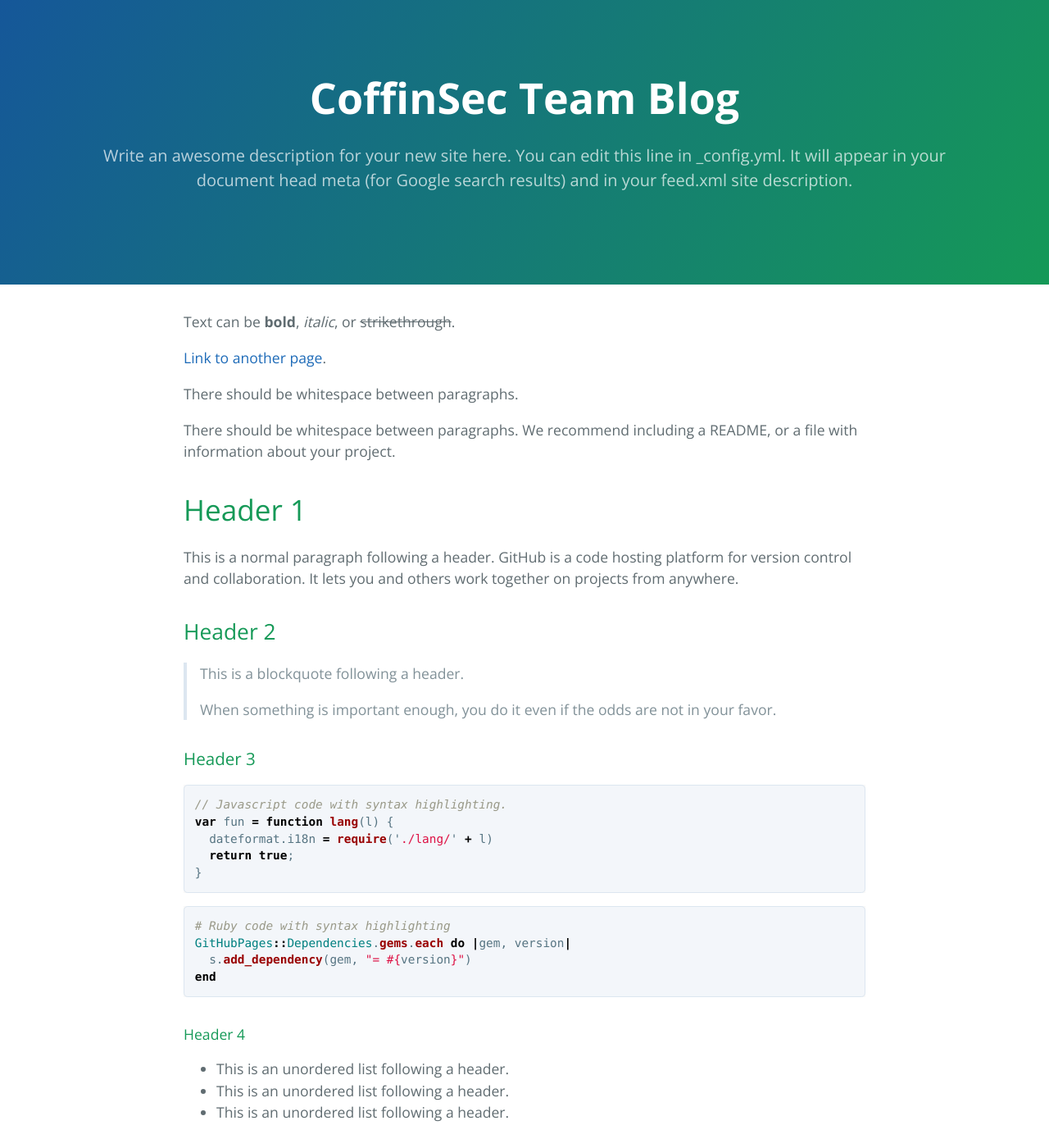
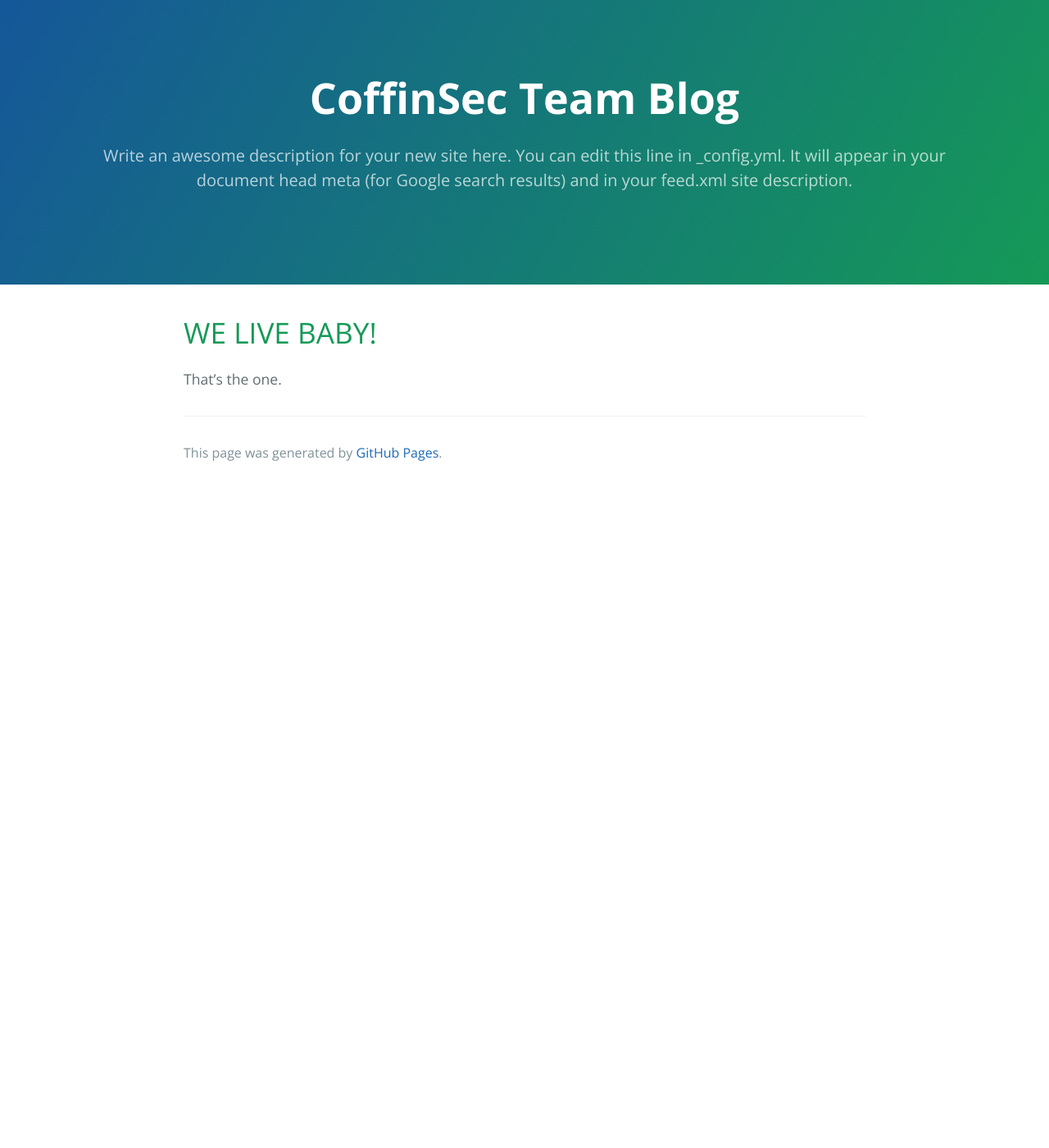
Before and after one commit to dummyclout/dummyclout.github.io, a Jekyll site: the page built from index.md, in a window 1280 px wide and 1400 px high. Shown: the whole window at 82% size. Built offline with Jekyll 4.4.1, drawn with Linux system fonts in a browser that asks for light colours; our own code applies the rules of GitHub Pages for plain Markdown files; some of the changed text lies outside the part shown.

Commit message:
Blessed the main page.

````diff
--- a/index.md
+++ b/index.md
@@ -2,122 +2,6 @@
 layout: default
 ---
 
-Text can be **bold**, _italic_, or ~~strikethrough~~.
+# WE LIVE BABY!
 
-[Link to another page](another-page).
-
-There should be whitespace between paragraphs.
-
-There should be whitespace between paragraphs. We recommend including a README, or a file with information about your project.
-
-# [](#header-1)Header 1
-
-This is a normal paragraph following a header. GitHub is a code hosting platform for version control and collaboration. It lets you and others work together on projects from anywhere.
-
-## [](#header-2)Header 2
-
-> This is a blockquote following a header.
->
-> When something is important enough, you do it even if the odds are not in your favor.
-
-### [](#header-3)Header 3
-
-```js
-// Javascript code with syntax highlighting.
-var fun = function lang(l) {
-  dateformat.i18n = require('./lang/' + l)
-  return true;
-}
-```
-
-```ruby
-# Ruby code with syntax highlighting
-GitHubPages::Dependencies.gems.each do |gem, version|
-  s.add_dependency(gem, "= #{version}")
-end
-```
-
-#### [](#header-4)Header 4
-
-*   This is an unordered list following a header.
-*   This is an unordered list following a header.
-*   This is an unordered list following a header.
-
-##### [](#header-5)Header 5
-
-1.  This is an ordered list following a header.
-2.  This is an ordered list following a header.
-3.  This is an ordered list following a header.
-
-###### [](#header-6)Header 6
-
-| head1        | head two          | three |
-|:-------------|:------------------|:------|
-| ok           | good swedish fish | nice  |
-| out of stock | good and plenty   | nice  |
-| ok           | good `oreos`      | hmm   |
-| ok           | good `zoute` drop | yumm  |
-
-### There's a horizontal rule below this.
-
-* * *
-
-### Here is an unordered list:
-
-*   Item foo
-*   Item bar
-*   Item baz
-*   Item zip
-
-### And an ordered list:
-
-1.  Item one
-1.  Item two
-1.  Item three
-1.  Item four
-
-### And a nested list:
-
-- level 1 item
-  - level 2 item
-  - level 2 item
-    - level 3 item
-    - level 3 item
-- level 1 item
-  - level 2 item
-  - level 2 item
-  - level 2 item
-- level 1 item
-  - level 2 item
-  - level 2 item
-- level 1 item
-
-### Small image
-
-![](https://assets-cdn.github.com/images/icons/emoji/octocat.png)
-
-### Large image
-
-![](https://guides.github.com/activities/hello-world/branching.png)
-
-
-### Definition lists can be used with HTML syntax.
-
-<dl>
-<dt>Name</dt>
-<dd>Godzilla</dd>
-<dt>Born</dt>
-<dd>1952</dd>
-<dt>Birthplace</dt>
-<dd>Japan</dd>
-<dt>Color</dt>
-<dd>Green</dd>
-</dl>
-
-```
-Long, single-line code blocks should not wrap. They should horizontally scroll if they are too long. This line should be long enough to demonstrate this.
-```
-
-```
-The final element.
-```
+That's the one.
````
